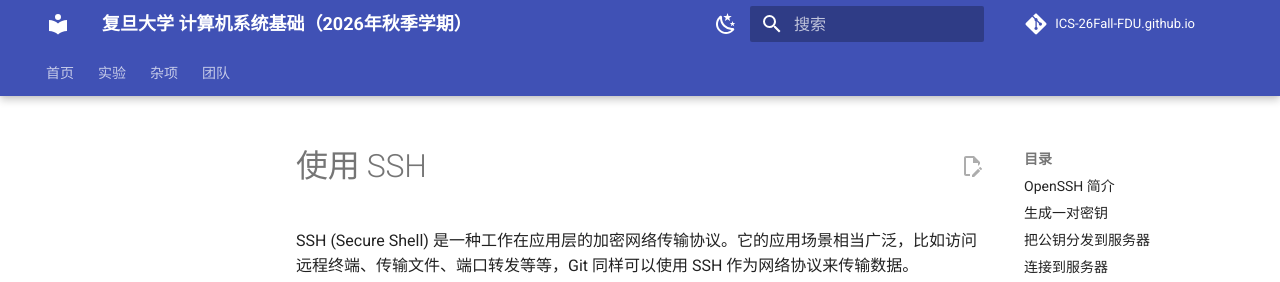
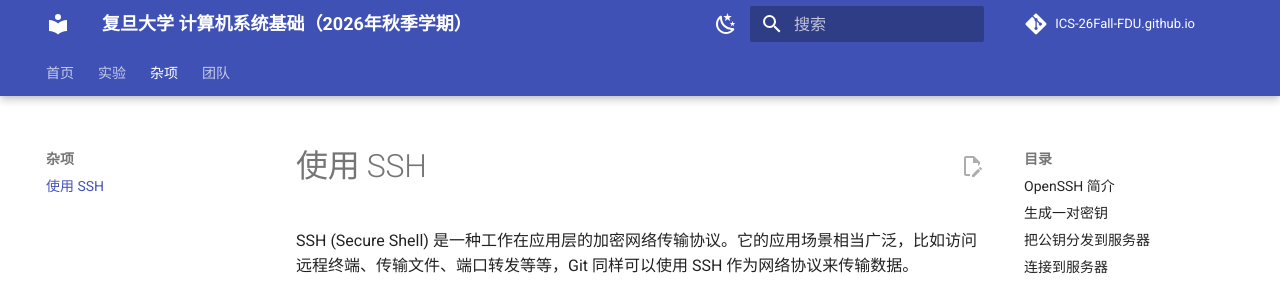
Before and after one commit to ICS-26Fall-FDU/ICS-26Fall-FDU.github.io, an MkDocs documentation site: the page built from docs/misc/ssh.md, in a window 1280 px wide. Shown: the top 282 px of the page. Built offline with MkDocs 1.6.1 and Material for MkDocs 9.7.7, drawn with Linux system fonts in a browser that asks for light colours; comment, search, counter and statistics services are not loaded.

Commit message:
add ssh usage doc to nav

```diff
--- a/mkdocs.yml
+++ b/mkdocs.yml
@@ -95,5 +95,6 @@ nav:
   - 实验:
     - 总览: labs/index.md
 #    - 测试: labs/test-lab.md
-  - 杂项: misc/index.md
+  - 杂项:
+    - 使用 SSH: misc/ssh.md
   - 团队: team.md
```
